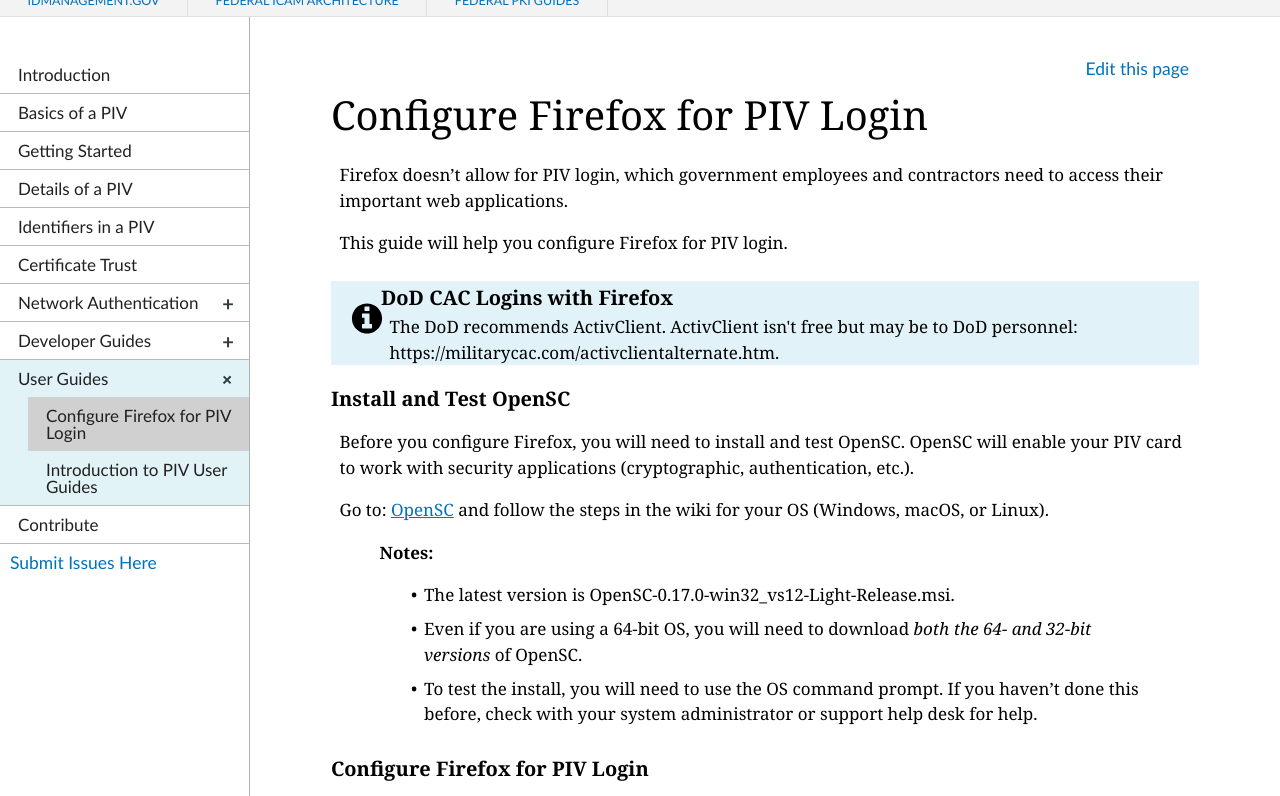
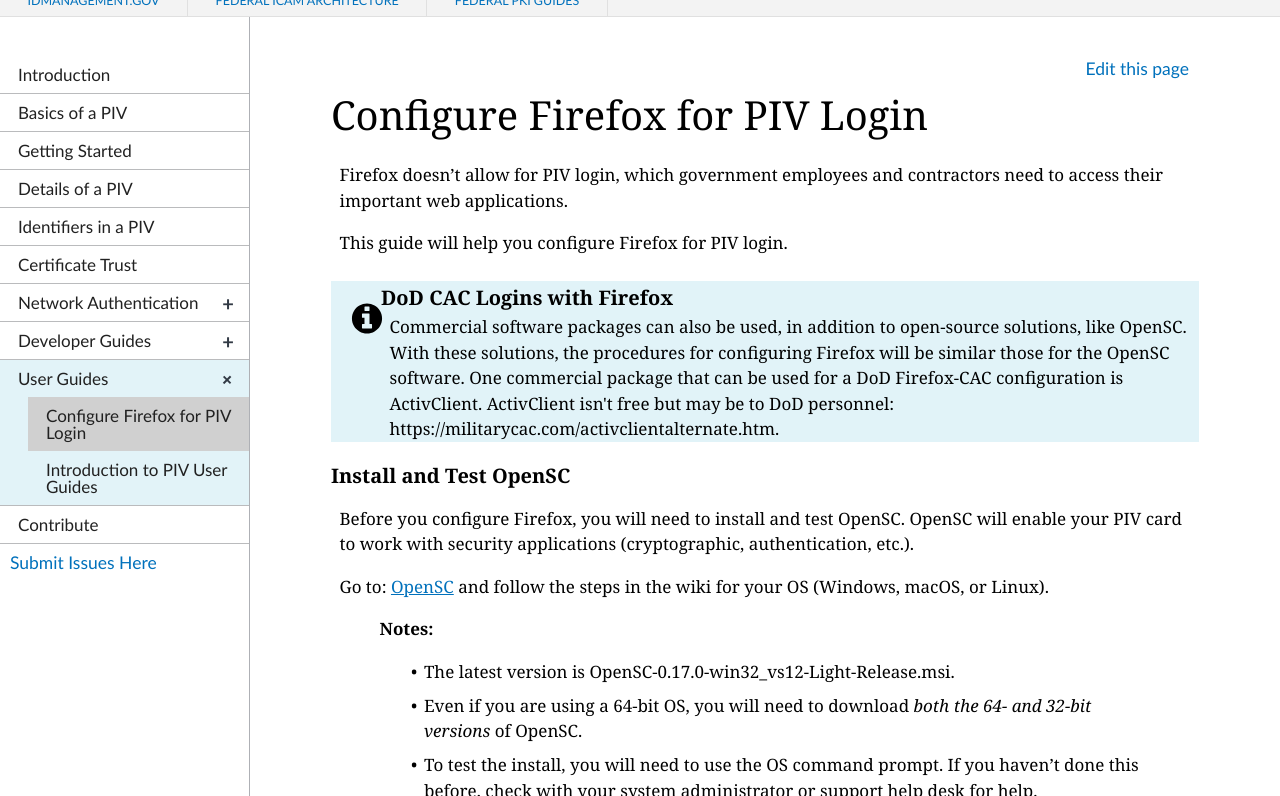
Before and after one commit to GSA/piv-guides, a Jekyll site: the page built from _userconfig/1_firefox.md, in a window 1280 px wide and 900 px high, cut to the strip 104-900 px from the top of the window. Built offline with Jekyll 4.4.1, drawn with Linux system fonts in a browser that asks for light colours; nearby versions of some CDN libraries.

Commit message:
Update 1_firefox.md
Updates to info-alert block about commercial software packages.

```diff
--- a/_userconfig/1_firefox.md
+++ b/_userconfig/1_firefox.md
@@ -10,7 +10,7 @@
 
 This guide will help you configure Firefox for PIV login.
 
-{% include alert-info.html heading="DoD CAC Logins with Firefox" content=" The DoD recommends ActivClient. ActivClient isn't free but may be to DoD personnel: <!--Can we find out whether it is free to them or not? If free to them, they would need permission to load it on their government computers, correct? --> https://militarycac.com/activclientalternate.htm." %} <!--According to the contributing.md (terms and conditions), Playbooks should be "vendor-neutral," so this info may not be acceptable. Who at DoD recommends ActivClient to its personnel? NOTE: This "alert-info" formatting produces a blue bannered, Info box on website. Suggest "info-alert" because this text digresses from procedures and speaks to a DoD audience vs. GSA's broader audience (Federal Government).-->
+{% include alert-info.html heading="DoD CAC Logins with Firefox" content=" Commercial software packages can also be used, in addition to open-source solutions, like OpenSC. With these solutions, the procedures for configuring Firefox will be similar those for the OpenSC software. One commercial package that can be used for a DoD Firefox-CAC configuration is ActivClient. ActivClient isn't free but may be to DoD personnel:  https://militarycac.com/activclientalternate.htm." %}
 
 ### Install and Test OpenSC
 
```
